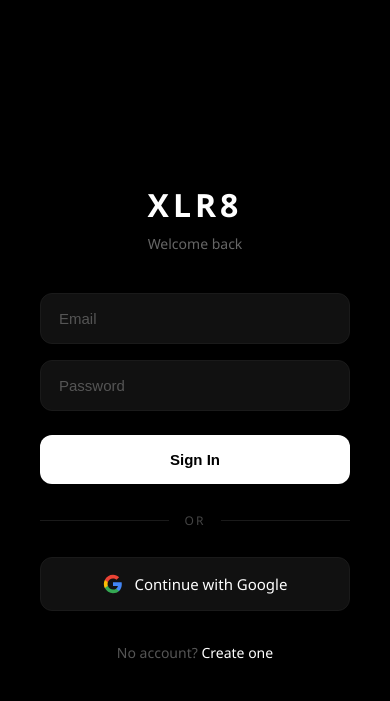
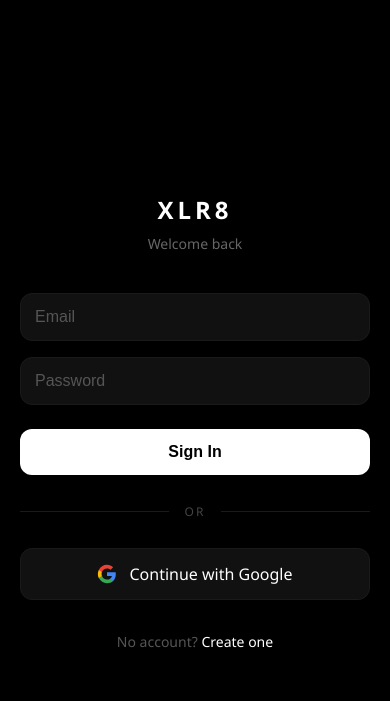
Before and after one commit to pubgprogamer194-ops/XLR8, a Flask app: template templates/login.html in a window 390 px wide. Shown: the top 701 px of the page. Run offline with Flask 3, Linux system fonts and the light colour scheme; the template is opened without the code that fills it, so the values that code supplies are empty.

Commit message:
Update login.html

```diff
--- a/templates/login.html
+++ b/templates/login.html
@@ -121,6 +121,21 @@
         .footer a:hover {
             opacity: 0.7;
         }
+
+        /* Mobile fixes */
+        @media (max-width: 480px) {
+            .container {
+                padding: 20px;
+                max-width: 100%;
+            }
+            .logo {
+                font-size: 24px;
+            }
+            input, .submit-btn, .google-btn {
+                padding: 14px;
+                font-size: 16px;
+            }
+        }
     </style>
 </head>
 <body>
```
